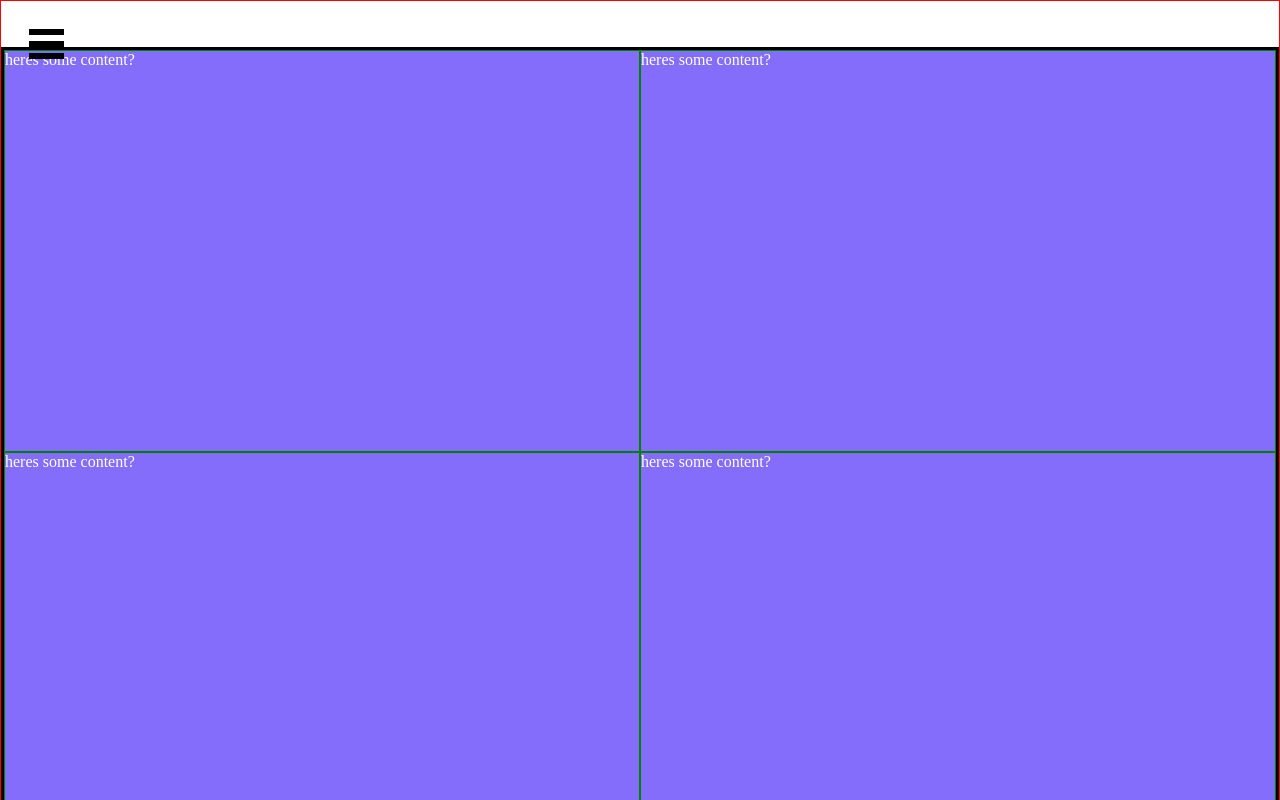
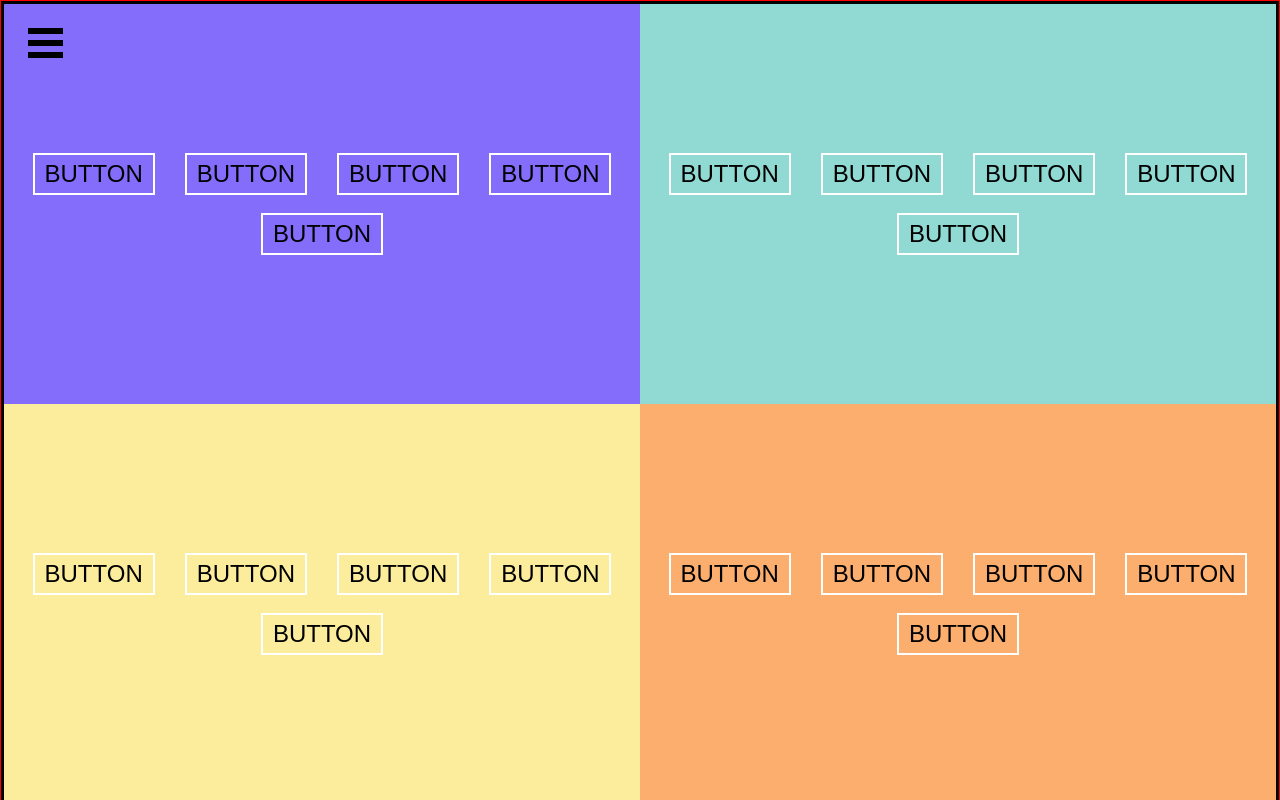
Before and after one commit to Stygain/push-buttons, a React (Create React App) app: page / in a window 1280 px wide. Shown: the top 800 px of the page. Built offline with nearby package versions, Linux system fonts and the light colour scheme.

Commit message:
Added in basic button, changed background colors of containers.

```diff
--- a/src/App.js
+++ b/src/App.js
@@ -15,6 +15,7 @@ function App() {
 
     .master-container {
       border: 3px solid black;
+
       display: flex;
       flex-direction: row;
       justify-content: center;
@@ -27,18 +28,10 @@ function App() {
       <HamburgerX click={clicked} clickhandler={setClicked} />
       <Menu click={clicked} />
       <div className="master-container">
-        <ButtonContainer />
-        <ButtonContainer />
-        <ButtonContainer />
-        <ButtonContainer />
-        <ButtonContainer />
-        <ButtonContainer />
-        <ButtonContainer />
-        <ButtonContainer />
-        <ButtonContainer />
-        <ButtonContainer />
-        <ButtonContainer />
-        <ButtonContainer />
+        <ButtonContainer color="rgb(133, 109, 252)" />
+        <ButtonContainer color="rgb(144, 218, 211)" />
+        <ButtonContainer color="rgb(252, 237, 157)" />
+        <ButtonContainer color="rgb(252, 174, 110)" />
       </div>
     </div>
   );
--- a/src/ButtonContainer.js
+++ b/src/ButtonContainer.js
@@ -1,23 +1,48 @@
 /** @jsx jsx */
 import { jsx, css } from '@emotion/core';
+
+import HoverFill from './Buttons/HoverFill.js';
 
 
 function ButtonContainer(props) {
   const styling = css`
-    border: 1px solid green;
+    ${'' /* border: 1px solid green; */}
 
-    min-width: 450px;
+    min-width: 500px;
     height: 400px;
 
     flex-basis: 49%;
     flex-grow: 2;
 
-    background-color: rgb(133, 109, 252);
+    background-color: ${props.color};
+
+    display: flex;
+    flex-direction: row;
+    justify-content: center;
+    align-items: center;
+
+    .smaller-container {
+      ${'' /* border: 1px solid blue; */}
+
+      height: 30%;
+
+      display: flex;
+      flex-direction: row;
+      justify-content: center;
+      align-items: center;
+      flex-wrap: wrap;
+    }
   `;
 
   return (
     <div css={styling}>
-      <p>heres some content?</p>
+      <div className="smaller-container">
+        <HoverFill />
+        <HoverFill />
+        <HoverFill />
+        <HoverFill />
+        <HoverFill />
+      </div>
   	</div>
   );
 }
--- /dev/null
+++ b/src/Buttons/HoverFill.js
@@ -0,0 +1,39 @@
+/** @jsx jsx */
+import { jsx, css } from '@emotion/core';
+
+
+function HoverFill(props) {
+  const styling = css`
+    ${'' /* border: 1px solid red; */}
+
+    button {
+      padding: 5px 10px;
+      margin: 0px 15px;
+
+      cursor: pointer;
+
+      text-transform: uppercase;
+      font-size: 24px;
+      user-select: none;
+
+      border: 2px solid rgb(255, 255, 255);
+      background: rgba(255, 255, 255, 0);
+
+      transition: background 0.3s ease;
+    }
+
+    button:hover {
+      background: rgba(255, 255, 255, 1);
+    }
+  `;
+
+  return (
+    <div css={styling}>
+      <button>
+        Button
+      </button>
+  	</div>
+  );
+}
+
+export default HoverFill;
--- a/src/HamburgerX.js
+++ b/src/HamburgerX.js
@@ -9,7 +9,8 @@ function HamburgerX(props) {
   const dispatch = useDispatch();
 
   const styling = css`
-    position: relative;
+    position: absolute;
+
     top: 20px;
     left: 20px;
     width: 35px;
--- a/src/index.js
+++ b/src/index.js
@@ -13,8 +13,6 @@ import App from './App';
 const globalStyles = css`
   body {
     margin: 0;
-    height: 100%;
-    overflow: hidden;
   }
 
   html {
```
